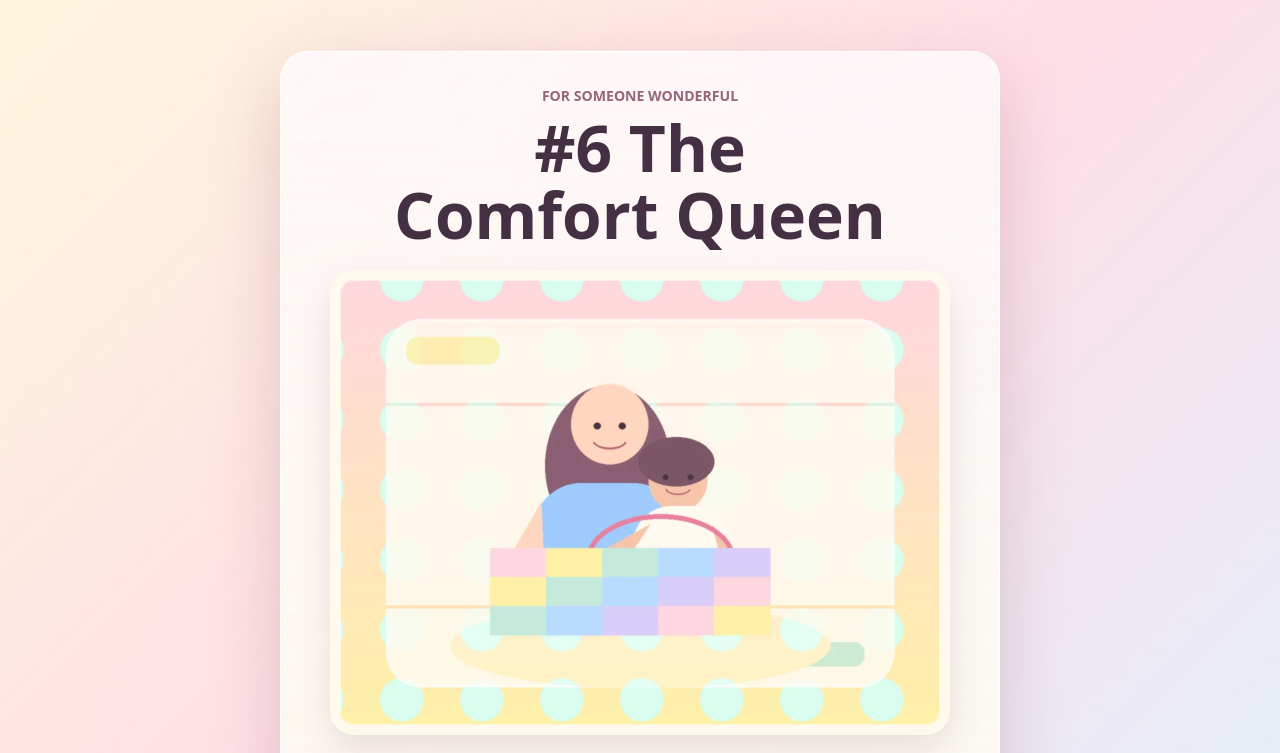
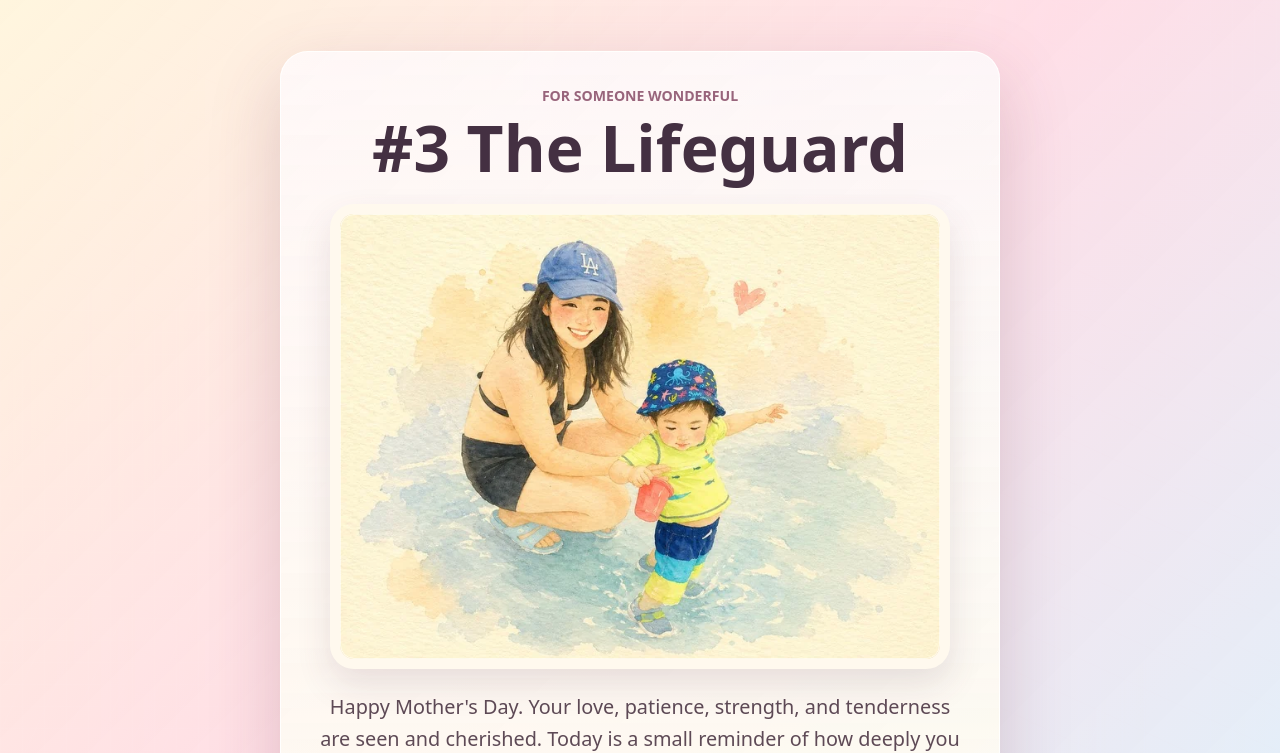
Before and after one commit to danpa-dev/2026-lisa-mothers-day, a plain HTML site: page index.html in a window 1280 px wide. Both pictures are taken after a click on the button "Open Mother's Day surprise". Shown: the top 753 px of the page. Drawn offline with Linux system fonts and the light colour scheme.

Commit message:
Replace mock cards with Lisa images

```diff
--- a/index.html
+++ b/index.html
@@ -57,10 +57,10 @@
           <figure class="image-frame">
             <img
               id="cardImage"
-              src="./assets/images/01-the-supermom.webp"
-              alt="Pastel mock illustration of mother and child as a superhero duo"
-              width="1200"
-              height="900"
+              src="./assets/images/01-the-storytime-reader.webp"
+              alt="Mother reading with her child"
+              width="1024"
+              height="768"
               decoding="async"
             >
           </figure>
--- a/script.js
+++ b/script.js
@@ -1,63 +1,33 @@
 const cards = [
   {
     id: 1,
-    displayName: "#1 The SuperMom",
-    src: "./assets/images/01-the-supermom.webp",
-    alt: "Pastel mock illustration of mother and child as a superhero duo"
+    displayName: "#1 The Storytime Reader",
+    src: "./assets/images/01-the-storytime-reader.webp",
+    alt: "Mother reading with her child"
   },
   {
     id: 2,
-    displayName: "#2 Snuggle Squad",
-    src: "./assets/images/02-snuggle-squad.webp",
-    alt: "Pastel mock illustration of mother and child cuddling together"
+    displayName: "#2 The Lifter",
+    src: "./assets/images/02-the-lifter.webp",
+    alt: "Mother lifting her child"
   },
   {
     id: 3,
-    displayName: "#3 Breakfast Boss",
-    src: "./assets/images/03-breakfast-boss.webp",
-    alt: "Pastel mock illustration of mother and child making breakfast"
+    displayName: "#3 The Lifeguard",
+    src: "./assets/images/03-the-lifeguard.webp",
+    alt: "Mother and child at the water"
   },
   {
     id: 4,
-    displayName: "#4 Bedtime Hero",
-    src: "./assets/images/04-bedtime-hero.webp",
-    alt: "Pastel mock illustration of mother reading a bedtime story to her child"
+    displayName: "#4 The Bedrock",
+    src: "./assets/images/04-the-bedrock.webp",
+    alt: "Mother and child resting together"
   },
   {
     id: 5,
-    displayName: "#5 Adventure Duo",
-    src: "./assets/images/05-adventure-duo.webp",
-    alt: "Pastel mock illustration of mother and child on a small adventure"
-  },
-  {
-    id: 6,
-    displayName: "#6 The Comfort Queen",
-    src: "./assets/images/06-the-comfort-queen.webp",
-    alt: "Pastel mock illustration of mother comforting her child"
-  },
-  {
-    id: 7,
-    displayName: "#7 Little Shadow",
-    src: "./assets/images/07-little-shadow.webp",
-    alt: "Pastel mock illustration of child happily following mother"
-  },
-  {
-    id: 8,
-    displayName: "#8 Sunshine Mama",
-    src: "./assets/images/08-sunshine-mama.webp",
-    alt: "Pastel mock illustration of mother and child in sunshine"
-  },
-  {
-    id: 9,
-    displayName: "#9 Magic Hug",
-    src: "./assets/images/09-magic-hug.webp",
-    alt: "Pastel mock illustration of mother and child sharing a magical hug"
-  },
-  {
-    id: 10,
-    displayName: "#10 Forever Team",
-    src: "./assets/images/10-forever-team.webp",
-    alt: "Pastel mock illustration of mother and child standing together as a team"
+    displayName: "#5 The Netflix Lounger",
+    src: "./assets/images/05-the-netflix-lounger.webp",
+    alt: "Mother and child lounging together"
   }
 ];
 
```
Also changed, not shown: assets/images/01-the-storytime-reader.webp (added), assets/images/01-the-supermom.webp (deleted), assets/images/02-snuggle-squad.webp (deleted), assets/images/02-the-lifter.webp (added), assets/images/03-breakfast-boss.webp (deleted), assets/images/03-the-lifeguard.webp (added), assets/images/04-bedtime-hero.webp (deleted), assets/images/04-the-bedrock.webp (added), assets/images/05-adventure-duo.webp (deleted), assets/images/05-the-netflix-lounger.webp (added), assets/images/06-the-comfort-queen.webp (deleted), assets/images/07-little-shadow.webp (deleted), assets/images/08-sunshine-mama.webp (deleted), assets/images/09-magic-hug.webp (deleted), 1 more files, 1 other file.
